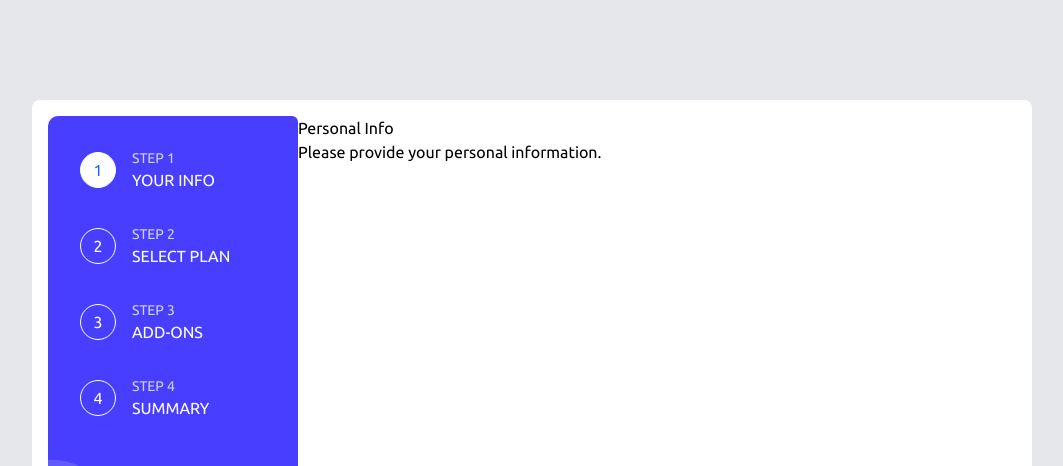
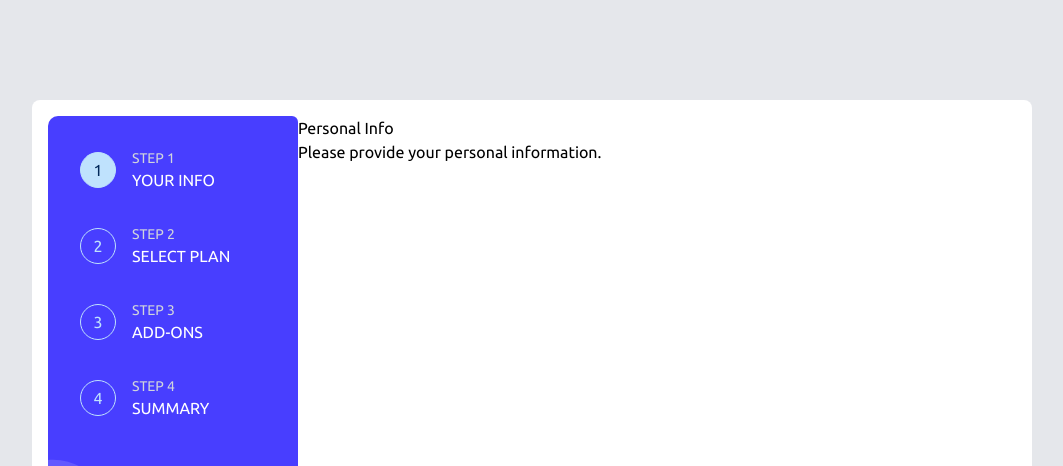
Before and after one commit to RyanBProg/multi-step-form, a React (Vite) app: page / in a window 1280 px wide. Shown: the top 466 px of the page, without its empty margins (108-1171 px from the left). Built offline with nearby package versions, Linux system fonts and the light colour scheme.

Commit message:
custom colors added to component

```diff
--- a/src/components/FormStep.tsx
+++ b/src/components/FormStep.tsx
@@ -8,11 +8,13 @@
   return (
     <div className="flex items-center gap-4">
       <div
-        className={`${stepNo === currentStep ? "bg-white" : "bg-transparent"}
-        h-[36px] w-[36px] rounded-full border border-white flex justify-center items-center`}>
+        className={`${
+          stepNo === currentStep ? "bg-lightBlue" : "bg-transparent"
+        }
+        h-[36px] w-[36px] rounded-full border border-lightBlue flex justify-center items-center`}>
         <span
           className={`${
-            stepNo === currentStep ? "text-blue-600" : "text-white"
+            stepNo === currentStep ? "text-marineBlue" : "text-lightBlue"
           }`}>
           {stepNo}
         </span>
```
